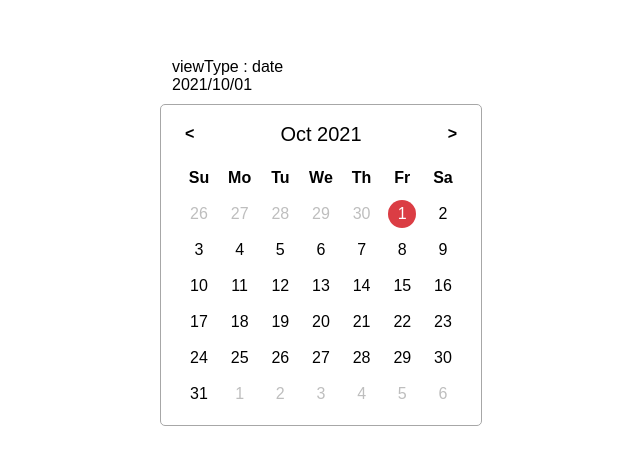
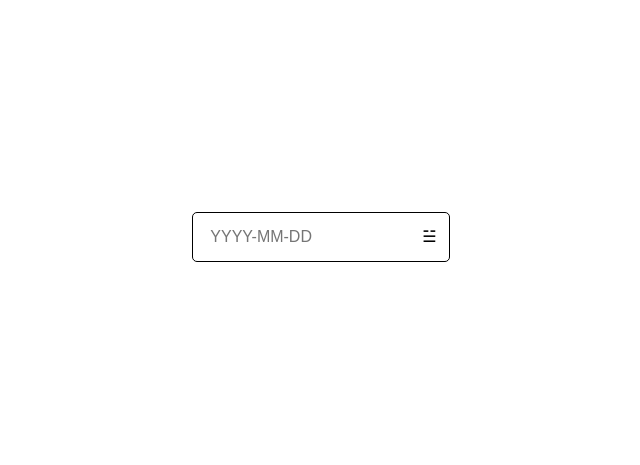
Before and after one commit to ChengYiLin/React-TypeScript-Calender, a React app: page / in a window 1280 px wide. Shown: the part 171-636 px from the top of the page, without its empty margins (327-967 px from the left). Built offline with nearby package versions, Linux system fonts and the light colour scheme; the HTML template or start-up script is replaced by a standard one.

Commit message:
feat: build `inputBar` select Date Logic

```diff
--- a/src/Calender/components/datePanel.tsx
+++ b/src/Calender/components/datePanel.tsx
@@ -23,19 +23,28 @@ const DayCell = styled(Cell)`
     font-weight: bolder;
 `
 
-const DateCell = styled(Cell)<{ isOverRange: boolean; isSelected: boolean; }>`
+const DateCell = styled(Cell)<{ isOverRange: boolean; isSelected: boolean; isToday: boolean; }>`
     border-radius: 50%;
     cursor: pointer;
 
     background-color: ${props => props.isSelected ? '#db3d44' : 'transparent'};
-    color: ${props => props.isSelected ? '#ffffff' : props.isOverRange ? '#bebebe' : '#000000'};
+    color: ${props => props.isSelected ?
+		'#ffffff' : props.isOverRange ?
+			'#bebebe' : props.isToday ?
+				'#db3b44' : '#000000'
+};
 `
 
-const DatePanel: FC = () => {
-	const { currentDate, handleSelectDate } = useContext(CalenderContext)
+interface Props {
+	toggleOpenCalender: () => void
+}
+
+const DatePanel: FC<Props> = (props) => {
+	const { toggleOpenCalender } = props
+	const { pickedDate, viewDate, handleSelectDate } = useContext(CalenderContext)
 
 	const DayOfWeekArray = getDayOfWeekArray()
-	const DateArray = getDateArray(currentDate)
+	const DateArray = getDateArray(pickedDate, viewDate)
 
 	return (
 		<Container>
@@ -55,7 +64,8 @@ const DatePanel: FC = () => {
 							key={date.id}
 							isOverRange={date.isOverRange}
 							isSelected={date.isSelected}
-							onClick={() => handleSelectDate(date)}>
+							isToday={date.isToday}
+							onClick={() => {handleSelectDate(date); toggleOpenCalender()}}>
 							{date.value}
 						</DateCell>
 					))}
--- a/src/Calender/components/inputBar.tsx
+++ b/src/Calender/components/inputBar.tsx
@@ -1,20 +1,50 @@
 import React, { FC, useContext } from 'react'
 import styled from 'styled-components'
-import dayjs from 'dayjs'
 // Context
 import { CalenderContext } from '../context'
 
-const Container = styled.div`
+const Container = styled.div<{isInputInValid: boolean;}>`
     padding: 10px 12px;
+	border: 1px solid ${props => props.isInputInValid ? 'red' : '#000000'};;
+	border-radius: 5px;
 `
 
-const InputBar: FC = () => {
-	const { currentDate, viewType } = useContext(CalenderContext)
+const Input = styled.input`
+	padding: 5px;
+	border: none;
+`
+
+const OpenButton = styled.button`
+    background: transparent;
+    cursor: pointer;
+`
+
+interface Props {
+	toggleOpenCalender: () => void
+}
+
+const InputBar: FC<Props> = (props) => {
+	const { toggleOpenCalender } = props
+
+	const {
+		pickedDate,
+		isInputInValid,
+		handleDateValueChange,
+		handleDateValueKeyDown
+	} = useContext(CalenderContext)
 
 	return (
-		<Container>
-			<p>viewType : {viewType}</p>
-			<p>{dayjs(currentDate).format('YYYY/MM/DD')}</p>
+		<Container isInputInValid={isInputInValid}>
+			<Input
+				type='text'
+				value={pickedDate}
+				placeholder='YYYY-MM-DD'
+				maxLength={10}
+				onChange={e => handleDateValueChange(e)}
+				onKeyDown={e => handleDateValueKeyDown(e)}/>
+			<OpenButton onClick={() => toggleOpenCalender()}>
+				<span>&#9777;</span>
+			</OpenButton>
 		</Container>
 	)
 }
--- a/src/Calender/components/monthPanel.tsx
+++ b/src/Calender/components/monthPanel.tsx
@@ -28,9 +28,9 @@ const Month = styled.p<{isSelected: boolean}>`
 `
 
 const MonthPanel: FC = () => {
-	const { currentDate, handleSelectMonth } = useContext(CalenderContext)
+	const { pickedDate, handleSelectMonth } = useContext(CalenderContext)
 
-	const MonthArray = getMonthArray(currentDate)
+	const MonthArray = getMonthArray(pickedDate)
 
 	return (
 		<Container>
--- a/src/Calender/components/panelRouter.tsx
+++ b/src/Calender/components/panelRouter.tsx
@@ -6,7 +6,12 @@ import YearPanel from './yearPanel'
 import MonthPanel from './monthPanel'
 import DatePanel from './datePanel'
 
-const PanelRouter: FC = () => {
+interface Props {
+	toggleOpenCalender: () => void
+}
+
+const PanelRouter: FC<Props> = (props) => {
+	const { toggleOpenCalender } = props
 	const { viewType } = useContext(CalenderContext)
 
 	switch (viewType) {
@@ -15,9 +20,9 @@ const PanelRouter: FC = () => {
 	case 'month':
 		return <MonthPanel />
 	case 'date':
-		return <DatePanel />
+		return <DatePanel toggleOpenCalender={toggleOpenCalender} />
 	default:
-		return <DatePanel />
+		return <DatePanel toggleOpenCalender={toggleOpenCalender} />
 	}
 }
 
--- a/src/Calender/components/viewTypeSwitch.tsx
+++ b/src/Calender/components/viewTypeSwitch.tsx
@@ -25,16 +25,16 @@ const Content = styled.div`
 
 interface DescTxtProps {
     viewType: viewTypes;
-    currentDate: Date;
+    viewDate: Date;
 
 }
 
 const ViewTypeDescTxt: FC<DescTxtProps> = (props) => {
-	const {viewType, currentDate} = props
+	const {viewType, viewDate} = props
 
-	const currentYear = dayjs(currentDate).year()
+	const currentYear = dayjs(viewDate).year()
 	const startYear = Math.floor(currentYear / 10) * 10
-	const currentMonth = MonthEnum[dayjs(currentDate).month()]
+	const currentMonth = MonthEnum[dayjs(viewDate).month()]
 
 
 	switch (viewType) {
@@ -53,14 +53,14 @@ const ViewTypeDescTxt: FC<DescTxtProps> = (props) => {
 }
 
 const ViewTypeSwitch: FC = () => {
-	const { viewType, currentDate, handleChangeViewType } = useContext(CalenderContext)
+	const { viewType, viewDate, handleChangeViewType } = useContext(CalenderContext)
 
 	return (
 		<Container onClick={() => handleChangeViewType()}>
 			<Content>
 				<ViewTypeDescTxt
 					viewType={viewType}
-					currentDate={currentDate}/>
+					viewDate={viewDate}/>
 			</Content>
 		</Container>
 	)
--- a/src/Calender/components/yearPanel.tsx
+++ b/src/Calender/components/yearPanel.tsx
@@ -28,9 +28,9 @@ const Year = styled.p<{isOverRange: boolean; isSelected: boolean}>`
 `
 
 const YearPanel: FC = () => {
-	const { currentDate, handleSelectYear } = useContext(CalenderContext)
+	const { pickedDate, viewDate, handleSelectYear } = useContext(CalenderContext)
 
-	const YearArray = getYearArray(currentDate)
+	const YearArray = getYearArray(pickedDate, viewDate)
 
 	return (
 		<Container>
--- a/src/Calender/context.tsx
+++ b/src/Calender/context.tsx
@@ -2,14 +2,19 @@ import React, { createContext, FC, useState, useMemo } from 'react'
 import dayjs from 'dayjs'
 // Tying
 import { ICalenderContext, viewTypes, moveTypes,  selectedYear, selectedMonth, selectedDate} from './types/calender'
+import { MonthEnum } from './types/enum'
 // Helper
-import { MonthEnum } from './types/enum'
+import { dateRegExp } from './helper'
 
 const Today = new Date()
 
 const CalenderContextInitState: ICalenderContext = {
-	currentDate: Today,
+	viewDate: Today,
+	pickedDate: '',
 	viewType: 'date',
+	isInputInValid: false,
+	handleDateValueChange: () => {return},
+	handleDateValueKeyDown: () => {return},
 	handleSelectYear: () => {return},
 	handleSelectMonth: () => {return},
 	handleSelectDate: () => {return},
@@ -20,27 +25,61 @@ const CalenderContextInitState: ICalenderContext = {
 export const CalenderContext = createContext(CalenderContextInitState)
 
 export const CalenderProvider: FC = ({children}) => {
-	const [currentDate, setCurrentDate] = useState<Date>(Today)
+	const [viewDate, setViewDate] = useState<Date>(Today)
+	const [pickedDate, setPickedDate] = useState<string>('')
+	const [isInputInValid, setIsInputInValid] = useState<boolean>(false)
 	const [viewType, setViewType] = useState<viewTypes>('date')
 
+	let isKeyBackspace = false
+
+	const handleDateValueChange = (e: React.ChangeEvent<HTMLInputElement>) => {
+		let currentValue = e.target.value
+
+		// Auto add '-' in value
+		if (!isKeyBackspace && (currentValue.length === 4 || currentValue.length === 7)) {
+			currentValue += '-'
+		}
+
+		// RegExp
+		if (dateRegExp.test(currentValue)) {
+			if (dayjs(currentValue).isBefore(dayjs('1900-01-01')) || dayjs(currentValue).isAfter(dayjs('2099-12-31'))) {
+				currentValue = '2020-01-01'
+			}
+			setIsInputInValid(false)
+			setViewDate(dayjs(currentValue).toDate())
+		} else {
+			setIsInputInValid(true)
+		}
+
+		setPickedDate(currentValue)
+	}
+
+	const handleDateValueKeyDown = (e: React.KeyboardEvent<HTMLInputElement>) => {
+		// eslint-disable-next-line @typescript-eslint/no-unused-vars
+		isKeyBackspace = e.code === 'Backspace'
+	}
+
 	const handleSelectYear = (year: selectedYear) => {
-		const targetDate = dayjs(currentDate).year(year?.value).toDate()
+		const targetDate = dayjs(viewDate).year(year?.value)
 
-		setCurrentDate(targetDate)
+		setViewDate(targetDate.toDate())
+		setPickedDate(targetDate.format('YYYY-MM-DD'))
 		handleChangeViewType('month')
 	}
 
 	const handleSelectMonth = (month: selectedMonth) => {
-		const targetDate = dayjs(currentDate).month(MonthEnum[month.value]).toDate()
+		const targetDate = dayjs(viewDate).month(MonthEnum[month.value])
 
-		setCurrentDate(targetDate)
+		setViewDate(targetDate.toDate())
+		setPickedDate(targetDate.format('YYYY-MM-DD'))
 		handleChangeViewType('date')
 	}
 
 	const handleSelectDate = (date: selectedDate) => {
-		const targetDate = dayjs(date.id).toDate()
+		const targetDate = dayjs(date.id)
 
-		setCurrentDate(targetDate)
+		setViewDate(targetDate.toDate())
+		setPickedDate(targetDate.format('YYYY-MM-DD'))
 	}
 
 	const handleChangeViewType = (target?: viewTypes) => {
@@ -66,23 +105,27 @@ export const CalenderProvider: FC = ({children}) => {
 		const moveType = (viewType !== 'date') ? 'year' : 'month'
 
 		const targetDate = (direction === 'next') ?
-			dayjs(currentDate).add(duration, moveType).toDate() :
-			dayjs(currentDate).subtract(duration, moveType).toDate()
+			dayjs(viewDate).add(duration, moveType).toDate() :
+			dayjs(viewDate).subtract(duration, moveType).toDate()
 
-		setCurrentDate(targetDate)
+		setViewDate(targetDate)
 	}
 
 	const context = useMemo(() => (
 		{
-			currentDate,
+			viewDate,
+			pickedDate,
 			viewType,
+			isInputInValid,
+			handleDateValueChange,
+			handleDateValueKeyDown,
 			handleSelectYear,
 			handleSelectMonth,
 			handleSelectDate,
 			handleChangeViewType,
 			handleMoveAction,
 		}
-	),[currentDate, viewType])
+	),[ viewDate, pickedDate, viewType, isInputInValid])
 
 	return (
 		<CalenderContext.Provider value={context}>
--- a/src/Calender/helper/index.ts
+++ b/src/Calender/helper/index.ts
@@ -2,8 +2,11 @@ import dayjs from 'dayjs'
 import { selectedYear, selectedMonth, selectedDate } from '../types/calender'
 import { MonthEnum, DayOfWeekEnum } from '../types/enum'
 
-export const getYearArray = (currentDate: Date): selectedYear[] => {
-	const startYear = Math.floor(dayjs(currentDate).year() / 10) * 10 - 1
+const DateRegExp = /^\d{4}-(0[1-9]|1[0-2])-(0[1-9]|[12][0-9]|3[01])$/
+export const dateRegExp = new RegExp(DateRegExp)
+
+export const getYearArray = (pickedDate: string, viewDate: Date): selectedYear[] => {
+	const startYear = Math.floor(dayjs(viewDate).year() / 10) * 10 - 1
 
 	const result: selectedYear[] = []
 
@@ -15,7 +18,7 @@ export const getYearArray = (currentDate: Date): selectedYear[] => {
 		result.push({
 			value: pushedYear,
 			isOverRange: (startIndex === 0 || startIndex === 11),
-			isSelected: (pushedYear === dayjs(currentDate).year())
+			isSelected: (pushedYear === dayjs(pickedDate).year())
 		})
 		startIndex ++
 	}
@@ -23,13 +26,13 @@ export const getYearArray = (currentDate: Date): selectedYear[] => {
 	return result
 }
 
-export const getMonthArray =  (currentDate: Date): selectedMonth[] => {
+export const getMonthArray =  (pickedDate: string): selectedMonth[] => {
 	const MonthArray: selectedMonth[] = Object.keys(MonthEnum)
 		.filter(item => isNaN(parseInt(item)))
 		.map(month => (
 			{
 				value: month,
-				isSelected: month === MonthEnum[dayjs(currentDate).month()]
+				isSelected: month === MonthEnum[dayjs(pickedDate).month()]
 			}
 		))
 
@@ -44,9 +47,9 @@ export const getDayOfWeekArray =  (): string[] => {
 	return DayOfWeekArray
 }
 
-export const getDateArray =  (currentDate: Date): selectedDate[][] => {
+export const getDateArray =  (pickedDate: string, viewDate: Date): selectedDate[][] => {
 	const DateArray: selectedDate[][] = []
-	const firstDateOfThisMonth = dayjs(currentDate).startOf('month')
+	const firstDateOfThisMonth = dayjs(viewDate).startOf('month')
 
 	for (let week=0; week<6; week++) {
 		const DateArrayForThisWeek = []
@@ -57,8 +60,9 @@ export const getDateArray =  (currentDate: Date): selectedDate[][] => {
 			DateArrayForThisWeek.push({
 				id: pushedDate.format('YYYY/MM/DD'),
 				value: pushedDate.date(),
-				isOverRange: pushedDate.month() !== dayjs(currentDate).month(),
-				isSelected: dayjs(currentDate).isSame(pushedDate, 'date')
+				isOverRange: pushedDate.month() !== dayjs(viewDate).month(),
+				isSelected: dayjs(pickedDate).isSame(pushedDate, 'date'),
+				isToday: dayjs().isSame(pushedDate, 'date'),
 			})
 		}
 
--- a/src/Calender/index.tsx
+++ b/src/Calender/index.tsx
@@ -1,4 +1,4 @@
-import React, { FC } from 'react'
+import React, { FC, useState } from 'react'
 import * as Styled from './style/calender.styled'
 // Context
 import { CalenderProvider } from './context'
@@ -9,18 +9,26 @@ import ViewTypeSwitch from './components/viewTypeSwitch'
 import PanelRouter from './components/panelRouter'
 
 const Calender: FC = () => {
+	const [openCalender, setOpenCalender] = useState(false)
+
+	const toggleOpenCalender = () => {
+		setOpenCalender(prev => !prev)
+	}
+
 	return (
 		<CalenderProvider>
 			<Styled.Container>
-				<InputBar />
+				<InputBar toggleOpenCalender={toggleOpenCalender} />
+				{openCalender && (
 					<Styled.CalenderContainer>
 						<Styled.SwitchPanel>
 							<MoveButton direction='prev' />
 							<ViewTypeSwitch />
 							<MoveButton direction='next' />
 						</Styled.SwitchPanel>
-					<PanelRouter />
+						<PanelRouter toggleOpenCalender={toggleOpenCalender} />
 					</Styled.CalenderContainer>
+				)}
 			</Styled.Container>
 		</CalenderProvider>
 	)}
--- a/src/Calender/style/calender.styled.tsx
+++ b/src/Calender/style/calender.styled.tsx
@@ -9,12 +9,16 @@ const ResetStyle = styled.div`
 		font: inherit;
 		vertical-align: baseline;
 		font-family: 'Arial', sans-serif;
+		:focus {
+			outline: none;
+		}
 	}
 `
 
 export const Container = styled(ResetStyle)`
 	display: flex;
 	flex-direction: column;
+	position: relative;
 `
 
 export const CalenderContainer = styled(ResetStyle)`
@@ -29,6 +33,10 @@ export const CalenderContainer = styled(ResetStyle)`
 
 	box-sizing: border-box;
 	padding: 10px;
+
+	position: absolute;
+	top: 50px;
+	right: -20px;
 `
 
 export const SwitchPanel = styled.div`
```
Also changed, not shown: src/Calender/types/calender.d.ts (+6 -1 lines). Lines whose indentation alone changed are shown as unchanged.
